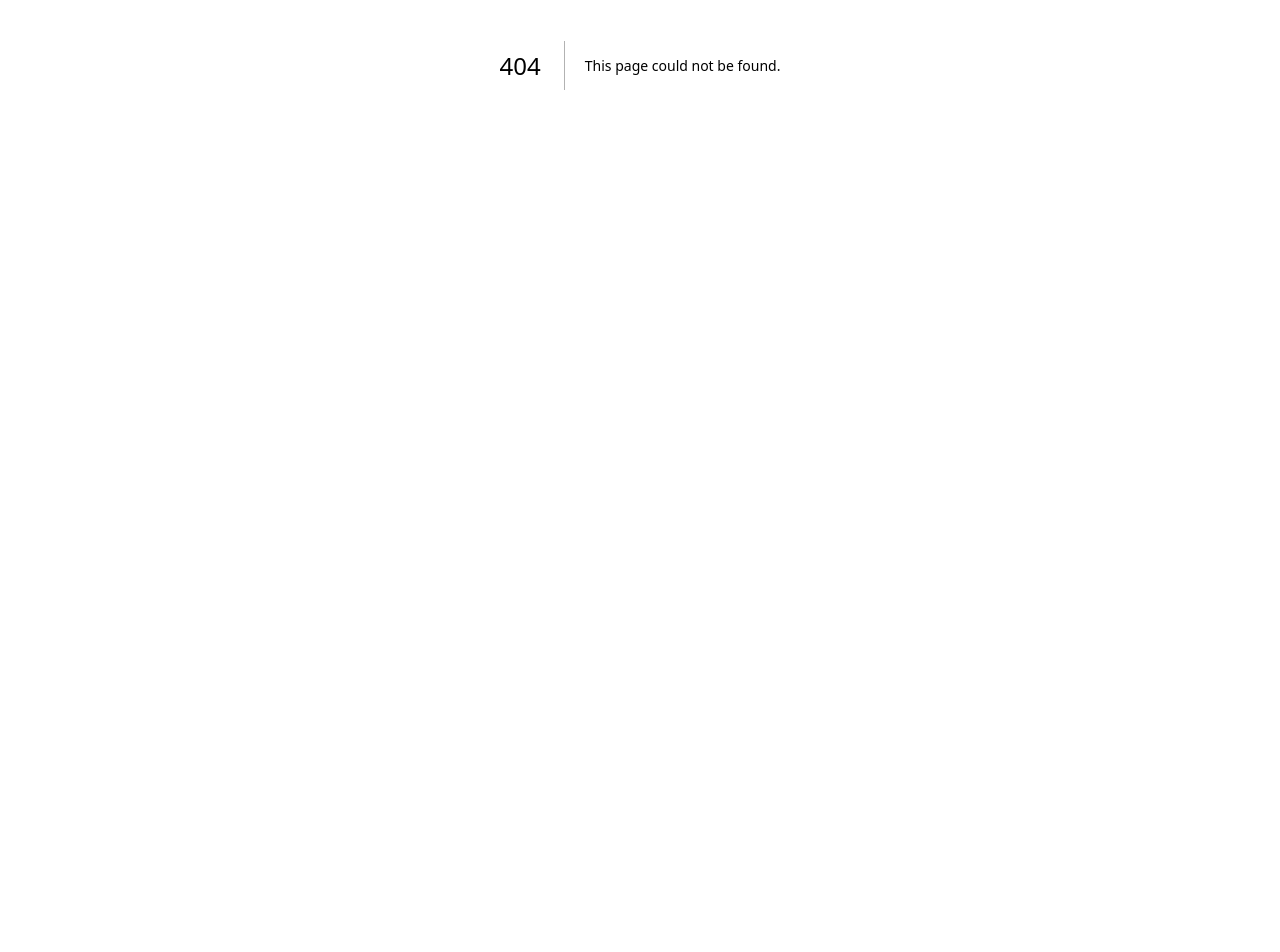
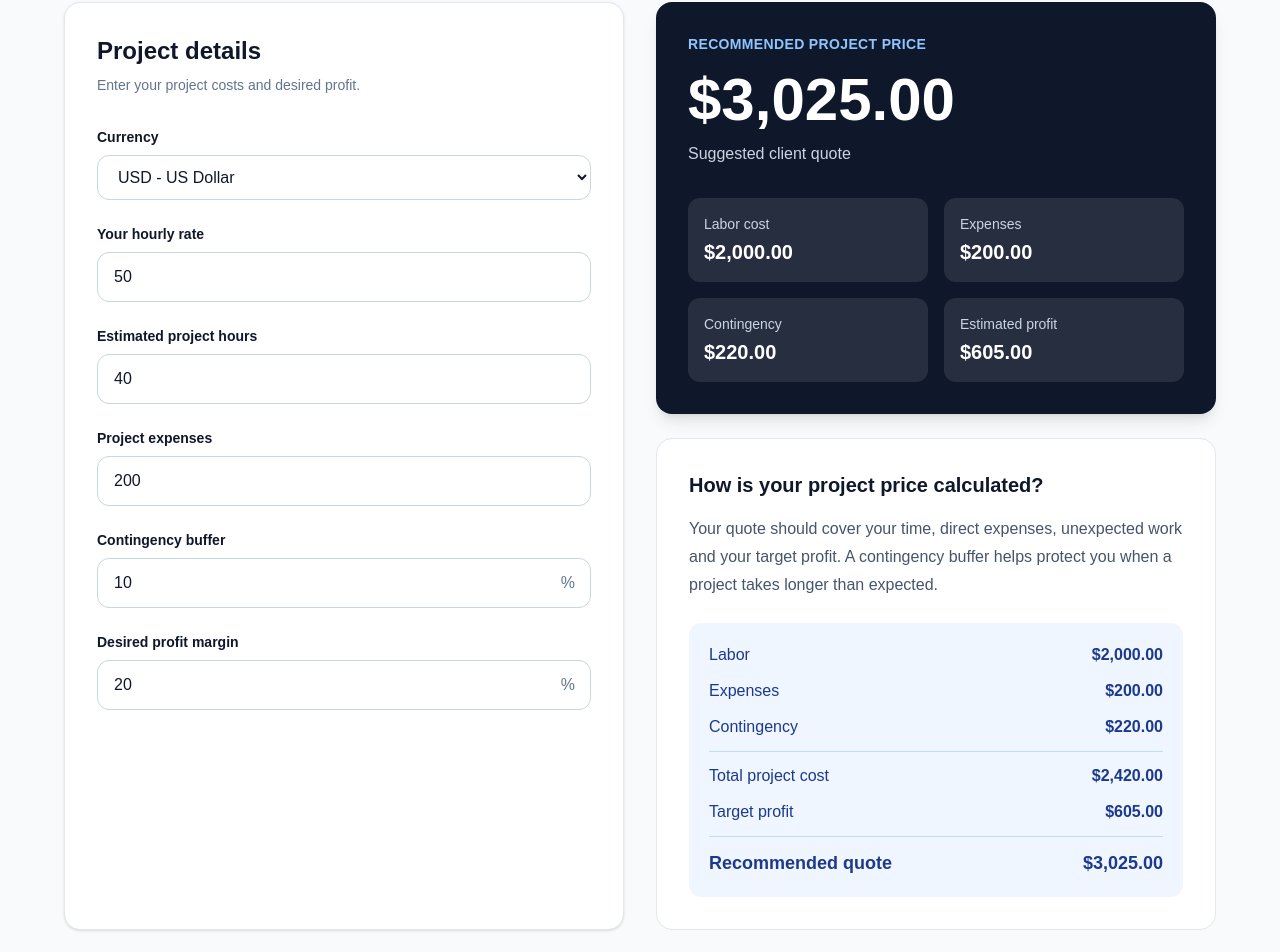
Before and after one commit to Umii03/solotools, a Next.js app: page /project-price-calculator in a window 1280 px wide. Before the commit this address had no page. Shown: the part 335-1287 px from the top of the page. Before the commit the page ends 800 px from the top, so only its background shows below. Built offline with nearby package versions, Linux system fonts and the light colour scheme.

Commit message:
Add project price calculator

```diff
--- a/app/page.js
+++ b/app/page.js
@@ -1,7 +1,6 @@
 export default function Home() {
   return (
     <main className="min-h-screen bg-slate-50 text-slate-900">
-      {/* Navbar */}
       <nav className="border-b border-slate-200 bg-white">
         <div className="mx-auto flex max-w-6xl items-center justify-between px-6 py-4">
           <div className="text-2xl font-bold tracking-tight">
@@ -9,18 +8,12 @@ export default function Home() {
           </div>
 
           <div className="flex items-center gap-6 text-sm font-medium text-slate-600">
-            <a href="#tools" className="hover:text-blue-600">
-              Tools
-            </a>
-
-            <a href="#about" className="hover:text-blue-600">
-              About
-            </a>
+            <a href="#tools" className="hover:text-blue-600">Tools</a>
+            <a href="#about" className="hover:text-blue-600">About</a>
           </div>
         </div>
       </nav>
 
-      {/* Hero */}
       <section className="px-6 py-24 text-center">
         <div className="mx-auto max-w-4xl">
           <div className="mb-6 inline-flex rounded-full border border-blue-200 bg-blue-50 px-4 py-2 text-sm font-medium text-blue-700">
@@ -46,55 +39,42 @@ export default function Home() {
         </div>
       </section>
 
-      {/* Benefits */}
       <section className="border-y border-slate-200 bg-white">
         <div className="mx-auto grid max-w-5xl grid-cols-1 gap-8 px-6 py-8 text-center sm:grid-cols-3">
           <div>
             <p className="text-2xl font-bold">Free</p>
-            <p className="mt-1 text-sm text-slate-500">
-              No subscriptions
-            </p>
+            <p className="mt-1 text-sm text-slate-500">No subscriptions</p>
           </div>
 
           <div>
             <p className="text-2xl font-bold">Instant</p>
-            <p className="mt-1 text-sm text-slate-500">
-              Results in your browser
-            </p>
+            <p className="mt-1 text-sm text-slate-500">Results in your browser</p>
           </div>
 
           <div>
             <p className="text-2xl font-bold">Private</p>
-            <p className="mt-1 text-sm text-slate-500">
-              No account required
-            </p>
+            <p className="mt-1 text-sm text-slate-500">No account required</p>
           </div>
         </div>
       </section>
 
-      {/* Tools */}
       <section id="tools" className="px-6 py-20">
         <div className="mx-auto max-w-6xl">
           <div className="mb-10">
-            <p className="font-semibold text-blue-600">
-              FREE TOOLS
-            </p>
+            <p className="font-semibold text-blue-600">FREE TOOLS</p>
 
             <h2 className="mt-2 text-3xl font-bold">
               Tools for independent professionals
             </h2>
 
             <p className="mt-3 text-slate-600">
-              Free tools to help freelancers price their work and manage their
-              business.
+              Free tools to help freelancers price their work and manage their business.
             </p>
           </div>
 
           <div className="grid gap-6 md:grid-cols-3">
-
-            {/* Freelance Hourly Rate Calculator */}
             <a
-              href="/freelance-hourly-rate-calculator"
+              href="/freelance-hourly-rate-calculator/"
               className="block rounded-2xl border border-blue-200 bg-white p-6 shadow-sm transition hover:-translate-y-1 hover:border-blue-400 hover:shadow-md"
             >
               <div className="mb-5 flex h-12 w-12 items-center justify-center rounded-xl bg-blue-100 text-xl font-bold text-blue-600">
@@ -119,14 +99,16 @@ export default function Home() {
               </p>
             </a>
 
-            {/* Project Price Calculator */}
-            <div className="rounded-2xl border border-slate-200 bg-white p-6 shadow-sm">
-              <div className="mb-5 flex h-12 w-12 items-center justify-center rounded-xl bg-slate-100 text-xl font-bold">
+            <a
+              href="/project-price-calculator/"
+              className="block rounded-2xl border border-blue-200 bg-white p-6 shadow-sm transition hover:-translate-y-1 hover:border-blue-400 hover:shadow-md"
+            >
+              <div className="mb-5 flex h-12 w-12 items-center justify-center rounded-xl bg-blue-100 text-xl font-bold text-blue-600">
                 P
               </div>
 
-              <div className="mb-3 inline-block rounded-full bg-slate-100 px-3 py-1 text-xs font-semibold text-slate-500">
-                COMING SOON
+              <div className="mb-3 inline-block rounded-full bg-green-100 px-3 py-1 text-xs font-semibold text-green-700">
+                AVAILABLE NOW
               </div>
 
               <h3 className="text-xl font-bold">
@@ -134,12 +116,15 @@ export default function Home() {
               </h3>
 
               <p className="mt-3 leading-7 text-slate-600">
-                Estimate a profitable project price using your rate, hours,
-                expenses and desired profit margin.
+                Estimate a profitable project price using your hourly rate,
+                project hours, expenses and desired profit margin.
               </p>
-            </div>
 
-            {/* Freelance Income Calculator */}
+              <p className="mt-5 font-semibold text-blue-600">
+                Use Calculator →
+              </p>
+            </a>
+
             <div className="rounded-2xl border border-slate-200 bg-white p-6 shadow-sm">
               <div className="mb-5 flex h-12 w-12 items-center justify-center rounded-xl bg-slate-100 text-xl font-bold">
                 I
@@ -162,15 +147,9 @@ export default function Home() {
         </div>
       </section>
 
-      {/* About */}
-      <section
-        id="about"
-        className="bg-slate-900 px-6 py-20 text-white"
-      >
+      <section id="about" className="bg-slate-900 px-6 py-20 text-white">
         <div className="mx-auto max-w-3xl text-center">
-          <h2 className="text-3xl font-bold">
-            Why SoloTools?
-          </h2>
+          <h2 className="text-3xl font-bold">Why SoloTools?</h2>
 
           <p className="mt-5 leading-8 text-slate-300">
             Freelancers should not need expensive software for simple business
@@ -181,7 +160,6 @@ export default function Home() {
         </div>
       </section>
 
-      {/* Footer */}
       <footer className="border-t border-slate-800 bg-slate-950 px-6 py-8 text-center text-sm text-slate-400">
         © 2026 SoloTools. Free tools for independent professionals.
       </footer>
--- /dev/null
+++ b/app/project-price-calculator/layout.js
@@ -0,0 +1,21 @@
+export const metadata = {
+  title: "Project Price Calculator",
+
+  description:
+    "Calculate a profitable freelance project price using your hourly rate, estimated hours, expenses, contingency buffer and desired profit margin.",
+
+  alternates: {
+    canonical: "/project-price-calculator/",
+  },
+
+  openGraph: {
+    title: "Project Price Calculator | SoloTools",
+    description:
+      "Use this free calculator to estimate how much you should charge for a freelance project.",
+    url: "/project-price-calculator/",
+  },
+};
+
+export default function ProjectPriceCalculatorLayout({ children }) {
+  return children;
+}
--- /dev/null
+++ b/app/project-price-calculator/page.js
@@ -0,0 +1,275 @@
+"use client";
+
+import { useMemo, useState } from "react";
+
+export default function ProjectPriceCalculator() {
+  const [currency, setCurrency] = useState("USD");
+  const [hourlyRate, setHourlyRate] = useState(50);
+  const [hours, setHours] = useState(40);
+  const [expenses, setExpenses] = useState(200);
+  const [profitMargin, setProfitMargin] = useState(20);
+  const [contingency, setContingency] = useState(10);
+
+  const results = useMemo(() => {
+    const laborCost = hourlyRate * hours;
+    const baseCost = laborCost + expenses;
+    const contingencyAmount = baseCost * (Math.max(contingency, 0) / 100);
+    const totalCost = baseCost + contingencyAmount;
+
+    const safeMargin = Math.min(
+      Math.max(profitMargin / 100, 0),
+      0.95
+    );
+
+    const projectPrice = totalCost / (1 - safeMargin);
+    const profit = projectPrice - totalCost;
+
+    return {
+      laborCost,
+      contingencyAmount,
+      totalCost,
+      projectPrice,
+      profit,
+    };
+  }, [hourlyRate, hours, expenses, profitMargin, contingency]);
+
+  const money = (value) =>
+    new Intl.NumberFormat("en-US", {
+      style: "currency",
+      currency,
+      maximumFractionDigits: 2,
+    }).format(value);
+
+  return (
+    <main className="min-h-screen bg-slate-50 text-slate-900">
+      <nav className="border-b border-slate-200 bg-white">
+        <div className="mx-auto flex max-w-6xl items-center justify-between px-6 py-4">
+          <a href="/" className="text-2xl font-bold tracking-tight">
+            Solo<span className="text-blue-600">Tools</span>
+          </a>
+
+          <a
+            href="/"
+            className="text-sm font-medium text-slate-600 hover:text-blue-600"
+          >
+            ← Back to Tools
+          </a>
+        </div>
+      </nav>
+
+      <section className="px-6 pb-10 pt-16 text-center">
+        <div className="mx-auto max-w-3xl">
+          <p className="font-semibold text-blue-600">
+            FREE FREELANCE CALCULATOR
+          </p>
+
+          <h1 className="mt-3 text-4xl font-bold tracking-tight sm:text-5xl">
+            Project Price Calculator
+          </h1>
+
+          <p className="mx-auto mt-5 max-w-2xl text-lg leading-8 text-slate-600">
+            Calculate how much you should charge for a freelance project based
+            on your hourly rate, estimated hours, expenses, contingency and
+            desired profit margin.
+          </p>
+        </div>
+      </section>
+
+      <section className="px-6 pb-20">
+        <div className="mx-auto grid max-w-6xl gap-8 lg:grid-cols-2">
+          <div className="rounded-2xl border border-slate-200 bg-white p-6 shadow-sm sm:p-8">
+            <h2 className="text-2xl font-bold">Project details</h2>
+
+            <p className="mt-2 text-sm text-slate-500">
+              Enter your project costs and desired profit.
+            </p>
+
+            <div className="mt-8 space-y-6">
+              <div>
+                <label className="mb-2 block text-sm font-semibold">
+                  Currency
+                </label>
+
+                <select
+                  value={currency}
+                  onChange={(e) => setCurrency(e.target.value)}
+                  className="w-full rounded-xl border border-slate-300 bg-white px-4 py-3 outline-none focus:border-blue-500"
+                >
+                  <option value="USD">USD - US Dollar</option>
+                  <option value="GBP">GBP - British Pound</option>
+                  <option value="EUR">EUR - Euro</option>
+                  <option value="PKR">PKR - Pakistani Rupee</option>
+                  <option value="INR">INR - Indian Rupee</option>
+                  <option value="CAD">CAD - Canadian Dollar</option>
+                  <option value="AUD">AUD - Australian Dollar</option>
+                </select>
+              </div>
+
+              <Input
+                label="Your hourly rate"
+                value={hourlyRate}
+                onChange={setHourlyRate}
+              />
+
+              <Input
+                label="Estimated project hours"
+                value={hours}
+                onChange={setHours}
+              />
+
+              <Input
+                label="Project expenses"
+                value={expenses}
+                onChange={setExpenses}
+              />
+
+              <Input
+                label="Contingency buffer"
+                value={contingency}
+                onChange={setContingency}
+                suffix="%"
+              />
+
+              <Input
+                label="Desired profit margin"
+                value={profitMargin}
+                onChange={setProfitMargin}
+                suffix="%"
+              />
+            </div>
+          </div>
+
+          <div>
+            <div className="rounded-2xl bg-slate-900 p-6 text-white shadow-lg sm:p-8">
+              <p className="text-sm font-semibold uppercase tracking-wide text-blue-300">
+                Recommended project price
+              </p>
+
+              <div className="mt-4 text-5xl font-bold sm:text-6xl">
+                {money(results.projectPrice)}
+              </div>
+
+              <p className="mt-3 text-slate-300">
+                Suggested client quote
+              </p>
+
+              <div className="mt-8 grid gap-4 sm:grid-cols-2">
+                <ResultBox
+                  label="Labor cost"
+                  value={money(results.laborCost)}
+                />
+
+                <ResultBox
+                  label="Expenses"
+                  value={money(expenses)}
+                />
+
+                <ResultBox
+                  label="Contingency"
+                  value={money(results.contingencyAmount)}
+                />
+
+                <ResultBox
+                  label="Estimated profit"
+                  value={money(results.profit)}
+                />
+              </div>
+            </div>
+
+            <div className="mt-6 rounded-2xl border border-slate-200 bg-white p-6 sm:p-8">
+              <h2 className="text-xl font-bold">
+                How is your project price calculated?
+              </h2>
+
+              <p className="mt-4 leading-7 text-slate-600">
+                Your quote should cover your time, direct expenses, unexpected
+                work and your target profit. A contingency buffer helps protect
+                you when a project takes longer than expected.
+              </p>
+
+              <div className="mt-6 space-y-3 rounded-xl bg-blue-50 p-5 text-blue-900">
+                <BreakdownRow
+                  label="Labor"
+                  value={money(results.laborCost)}
+                />
+
+                <BreakdownRow
+                  label="Expenses"
+                  value={money(expenses)}
+                />
+
+                <BreakdownRow
+                  label="Contingency"
+                  value={money(results.contingencyAmount)}
+                />
+
+                <div className="border-t border-blue-200 pt-3">
+                  <BreakdownRow
+                    label="Total project cost"
+                    value={money(results.totalCost)}
+                  />
+                </div>
+
+                <BreakdownRow
+                  label="Target profit"
+                  value={money(results.profit)}
+                />
+
+                <div className="border-t border-blue-200 pt-3 text-lg font-bold">
+                  <BreakdownRow
+                    label="Recommended quote"
+                    value={money(results.projectPrice)}
+                  />
+                </div>
+              </div>
+            </div>
+          </div>
+        </div>
+      </section>
+    </main>
+  );
+}
+
+function Input({ label, value, onChange, suffix }) {
+  return (
+    <div>
+      <label className="mb-2 block text-sm font-semibold">
+        {label}
+      </label>
+
+      <div className="relative">
+        <input
+          type="number"
+          min="0"
+          value={value}
+          onChange={(e) => onChange(Number(e.target.value))}
+          className="w-full rounded-xl border border-slate-300 px-4 py-3 outline-none focus:border-blue-500"
+        />
+
+        {suffix && (
+          <span className="absolute right-4 top-1/2 -translate-y-1/2 text-slate-500">
+            {suffix}
+          </span>
+        )}
+      </div>
+    </div>
+  );
+}
+
+function ResultBox({ label, value }) {
+  return (
+    <div className="rounded-xl bg-white/10 p-4">
+      <p className="text-sm text-slate-300">{label}</p>
+      <p className="mt-1 text-xl font-bold">{value}</p>
+    </div>
+  );
+}
+
+function BreakdownRow({ label, value }) {
+  return (
+    <div className="flex items-center justify-between gap-4">
+      <span>{label}</span>
+      <strong>{value}</strong>
+    </div>
+  );
+}
```
Also changed, not shown: 1 other file (tests, documents, lock files or other folders).
